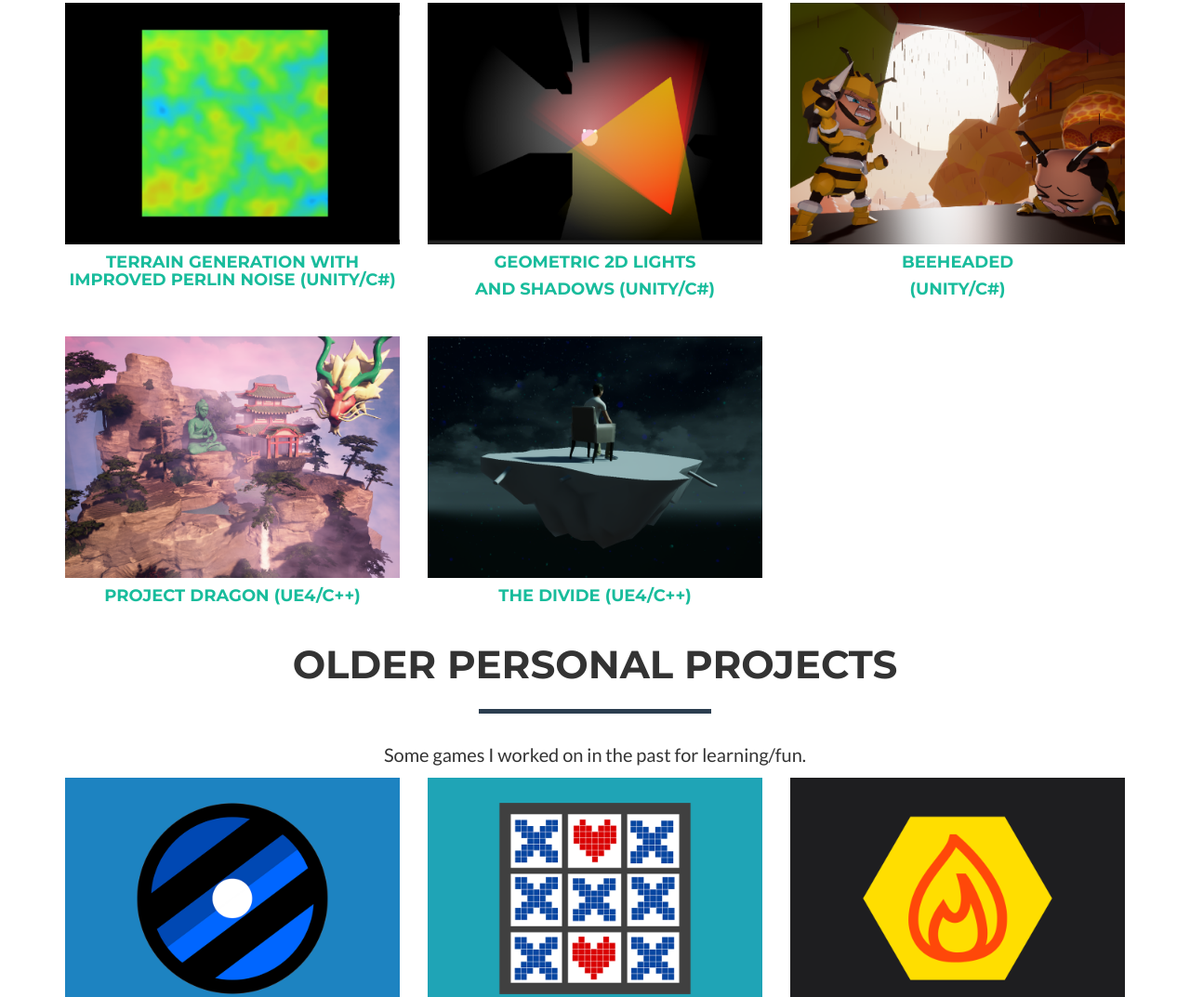
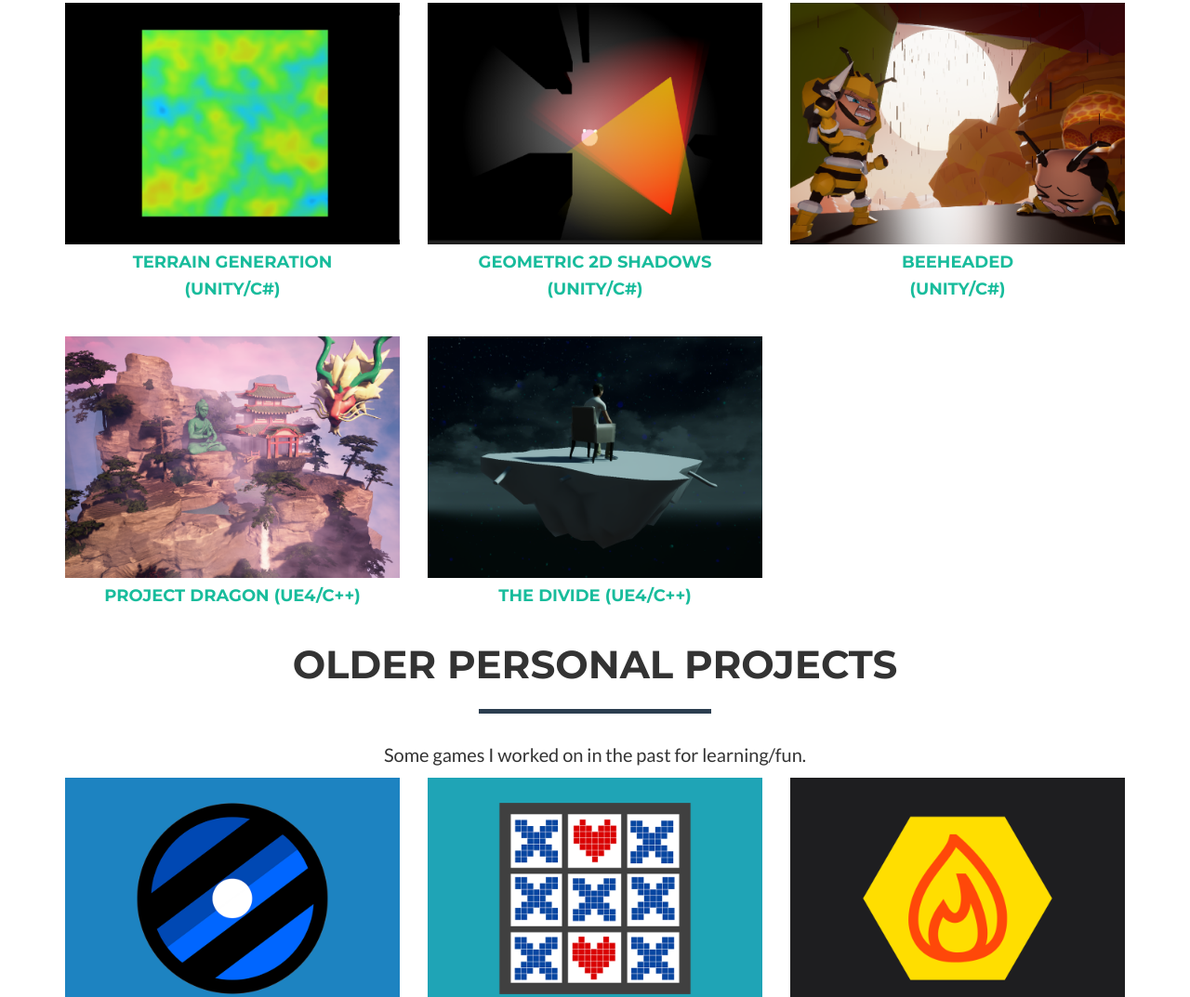
Before and after one commit to satchitns/satchitns.github.io, a website: page index.html in a window 1280 px wide. Shown: the part 1310-2383 px from the top of the page at 93% size. Drawn offline with nearby package versions, Linux system fonts and the light colour scheme.

Commit message:
fixed alignment

```diff
--- a/index.html
+++ b/index.html
@@ -156,19 +156,20 @@
                             </div>
                         </div>
                         <img src="img/portfolio/terrain.png" class="img-responsive" alt="">
-						<h4 style="text-align:center">Terrain Generation with improved Perlin Noise (Unity/C#)</h4>
+						<h4 style="text-align:center">Terrain Generation</h4>
+						<h4 style="text-align:center">(Unity/C#)</h4>
                     </a>
                 </div>
                 <div class="col-sm-4 portfolio-item">
                     <a href="#shadows" class="portfolio-link" data-toggle="modal">
                         <div class="caption">
                             <div class="caption-content">
-                                <i class="fa fa-search-plus fa-3x"><p style = "font-family:Lato,'Helvetica Neue'">Geometric 2D Lights and Shadows</p></i>
+                                <i class="fa fa-search-plus fa-3x"><p style = "font-family:Lato,'Helvetica Neue'">Geometric 2D Shadows</p></i>
                             </div>
                         </div>
                         <img src="img/portfolio/shadows.png" class="img-responsive" alt="">
-						<h4 style="text-align:center">Geometric 2D Lights</h4>
-						<h4 style="text-align:center">and Shadows (Unity/C#)</h4>
+						<h4 style="text-align:center">Geometric 2D Shadows</h4>
+						<h4 style="text-align:center">(Unity/C#)</h4>
                     </a>
                 </div>
                 <div class="col-sm-4 portfolio-item">
```
